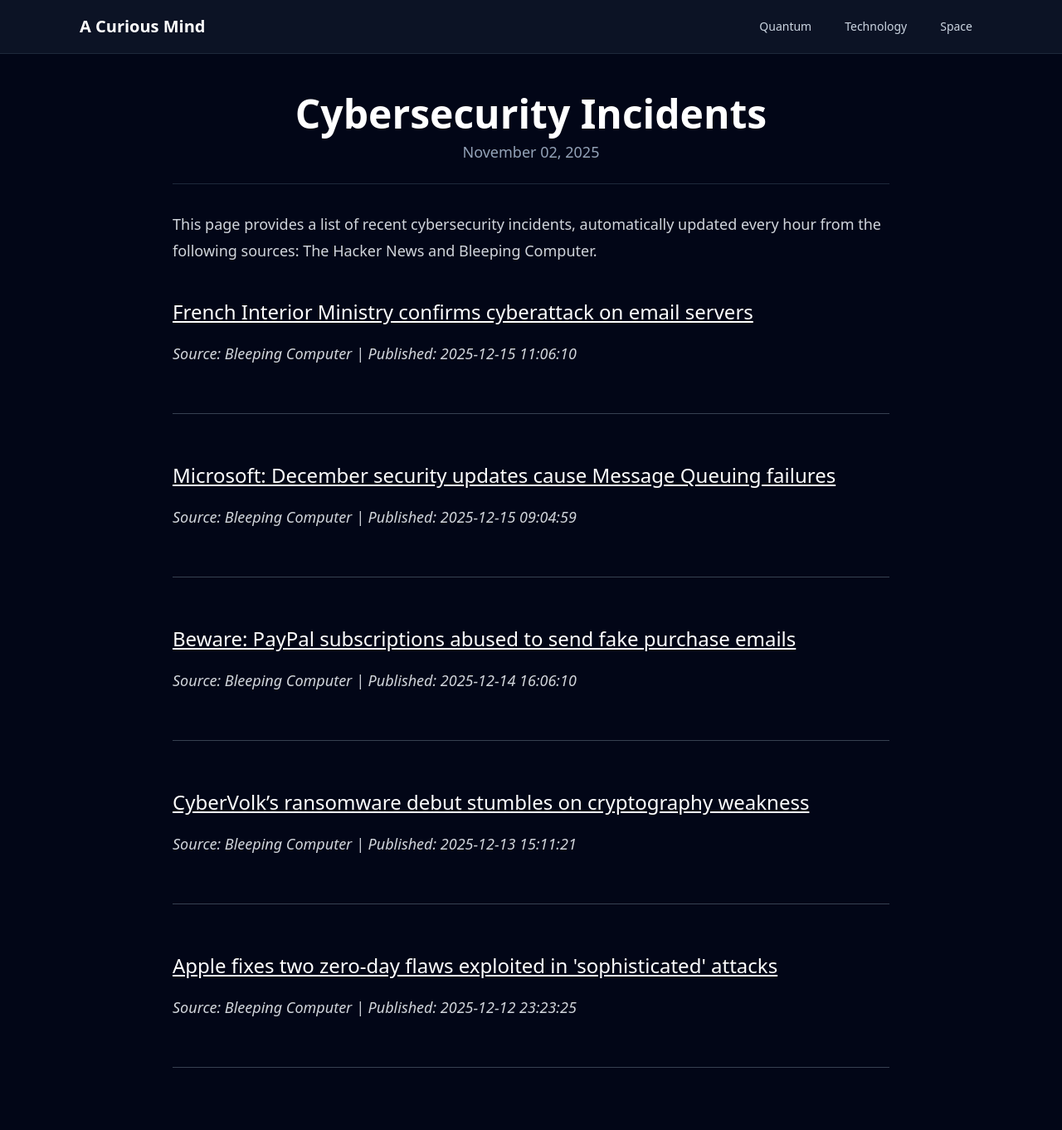
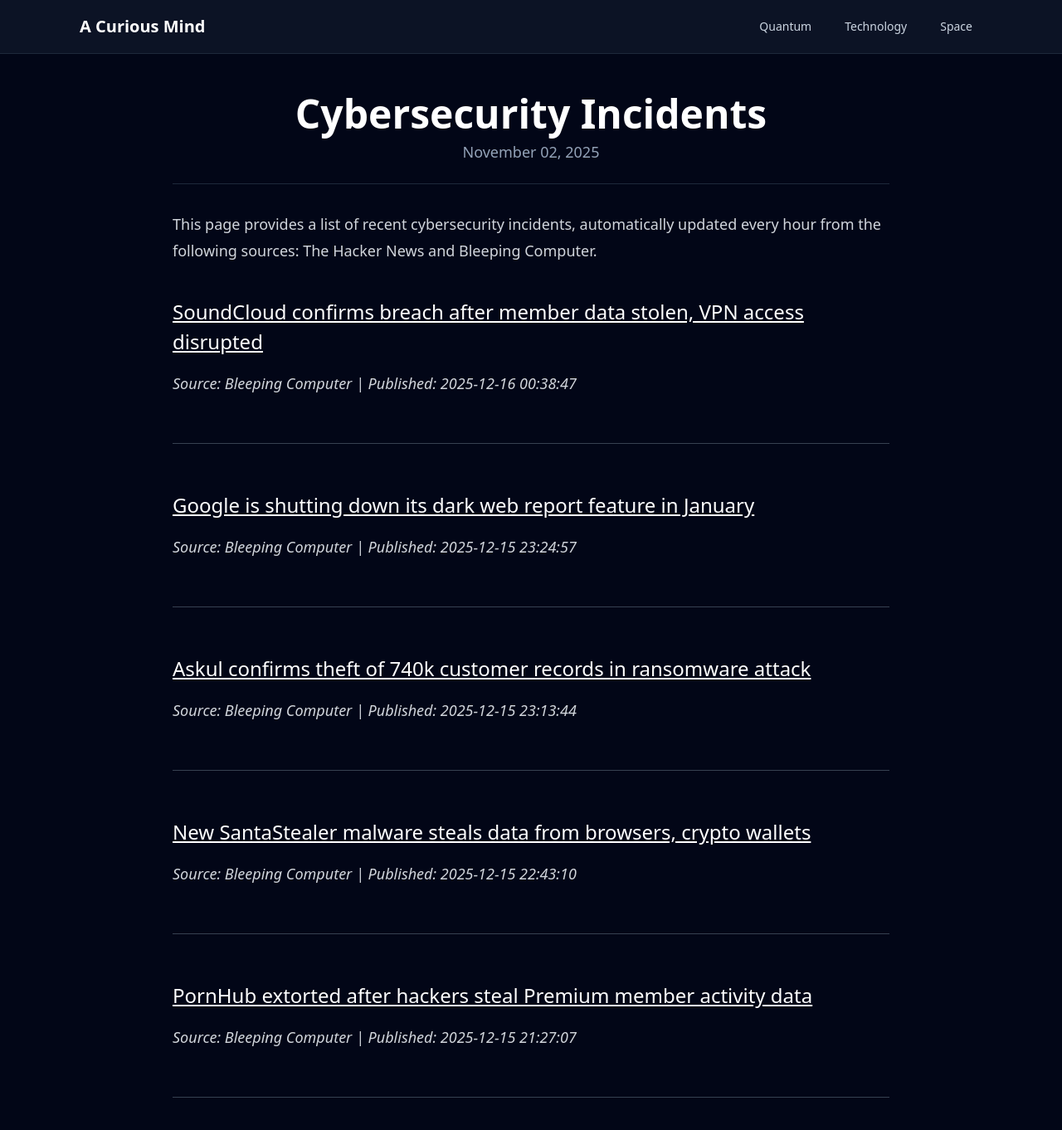
Before and after one commit to onehl7/onehl7.github.io, a Jekyll site: the page built from _posts/2025-11-02-cybersecurity-incidents.md, in a window 1280 px wide and 1400 px high. Shown: the top 1362 px of the window at 83% size. Built offline with Jekyll 4.4.1, drawn with Linux system fonts in a browser that asks for light colours; nearby versions of some CDN libraries.

Commit message:
Update news data

```diff
--- a/_data/news.json
+++ b/_data/news.json
@@ -1,32 +1,32 @@
 [
   {
     "source": "Bleeping Computer",
-    "title": "French Interior Ministry confirms cyberattack on email servers",
-    "link": "https://www.bleepingcomputer.com/news/security/france-interior-ministry-confirms-cyberattack-on-email-servers/",
-    "published": "2025-12-15 11:06:10"
+    "title": "SoundCloud confirms breach after member data stolen, VPN access disrupted",
+    "link": "https://www.bleepingcomputer.com/news/security/soundcloud-confirms-breach-after-member-data-stolen-vpn-access-disrupted/",
+    "published": "2025-12-16 00:38:47"
   },
   {
     "source": "Bleeping Computer",
-    "title": "Microsoft: December security updates cause Message Queuing failures",
-    "link": "https://www.bleepingcomputer.com/news/microsoft/microsoft-december-security-updates-cause-message-queuing-failures/",
-    "published": "2025-12-15 09:04:59"
+    "title": "Google is shutting down its dark web report feature in January",
+    "link": "https://www.bleepingcomputer.com/news/google/google-is-shutting-down-its-dark-web-report-feature-in-january/",
+    "published": "2025-12-15 23:24:57"
   },
   {
     "source": "Bleeping Computer",
-    "title": "Beware: PayPal subscriptions abused to send fake purchase emails",
-    "link": "https://www.bleepingcomputer.com/news/security/beware-paypal-subscriptions-abused-to-send-fake-purchase-emails/",
-    "published": "2025-12-14 16:06:10"
+    "title": "Askul confirms theft of 740k customer records in ransomware attack",
+    "link": "https://www.bleepingcomputer.com/news/security/askul-confirms-theft-of-740k-customer-records-in-ransomhouse-attack/",
+    "published": "2025-12-15 23:13:44"
   },
   {
     "source": "Bleeping Computer",
-    "title": "CyberVolk\u2019s ransomware debut stumbles on cryptography weakness",
-    "link": "https://www.bleepingcomputer.com/news/security/cybervolks-ransomware-debut-stumbles-on-cryptography-weakness/",
-    "published": "2025-12-13 15:11:21"
+    "title": "New SantaStealer malware steals data from browsers, crypto wallets",
+    "link": "https://www.bleepingcomputer.com/news/security/new-santastealer-malware-steals-data-from-browsers-crypto-wallets/",
+    "published": "2025-12-15 22:43:10"
   },
   {
     "source": "Bleeping Computer",
-    "title": "Apple fixes two zero-day flaws exploited in 'sophisticated' attacks",
-    "link": "https://www.bleepingcomputer.com/news/security/apple-fixes-two-zero-day-flaws-exploited-in-sophisticated-attacks/",
-    "published": "2025-12-12 23:23:25"
+    "title": "PornHub extorted after hackers steal Premium member activity data",
+    "link": "https://www.bleepingcomputer.com/news/security/pornhub-extorted-after-hackers-steal-premium-member-activity-data/",
+    "published": "2025-12-15 21:27:07"
   }
 ]
```
